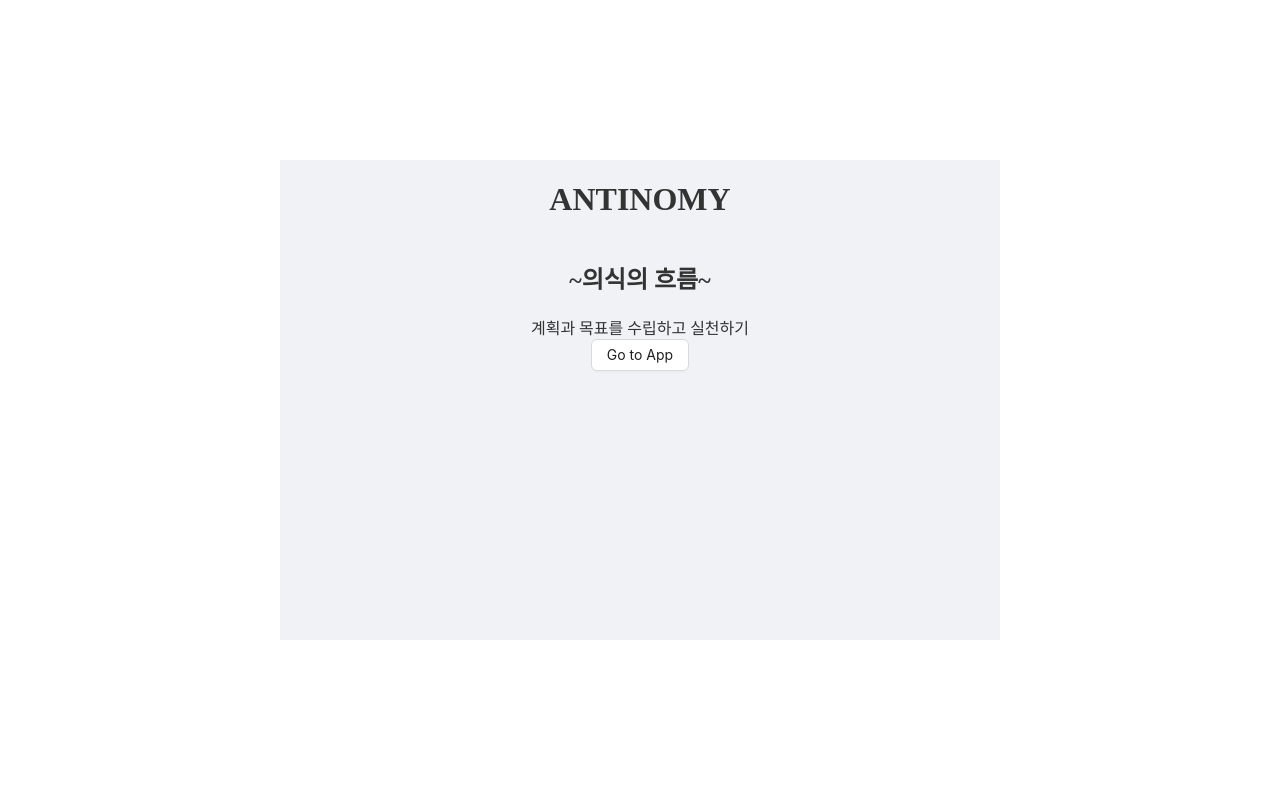
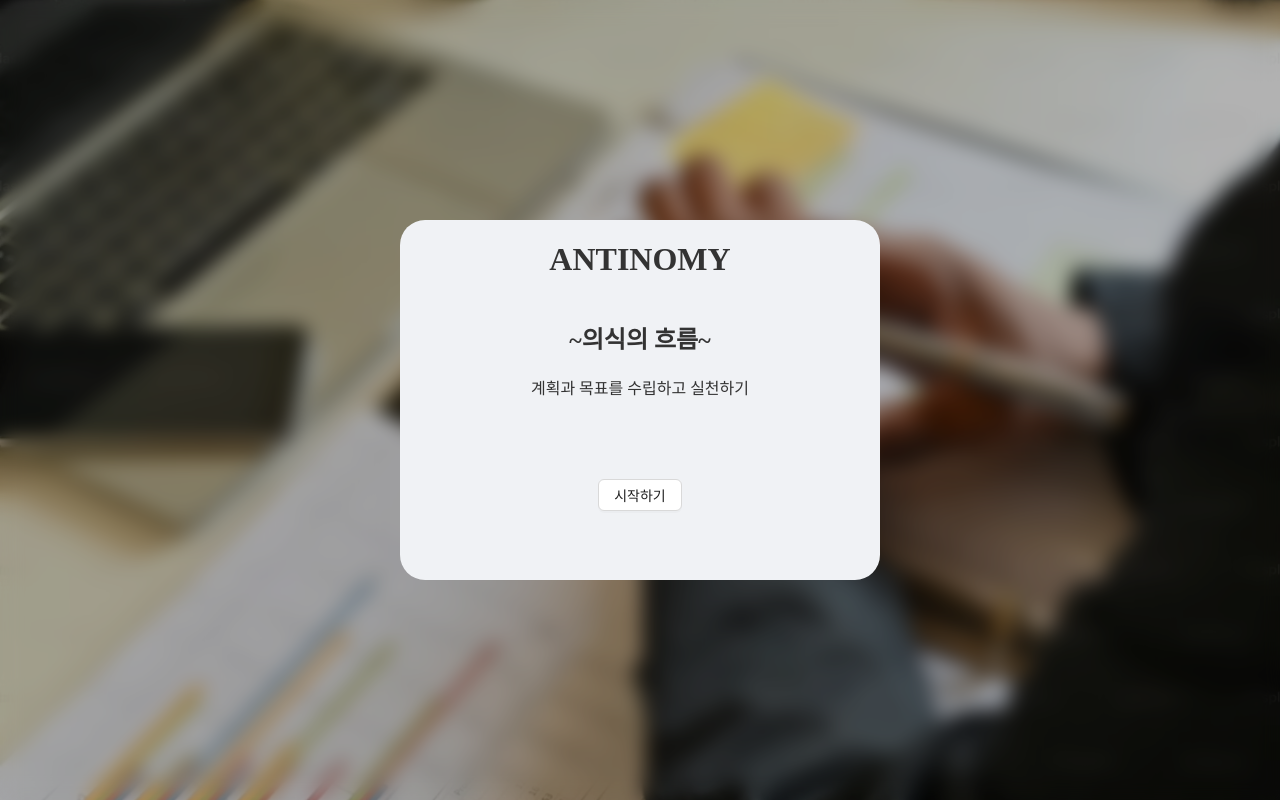
Before and after one commit to TechginusTG/Antinomy, a React (Vite) app in the folder client/: page / in a window 1280 px wide. Built offline with nearby package versions, Linux system fonts and the light colour scheme.

Commit message:
일단 완성?

```diff
--- a/client/src/pages/Landing/Landing.jsx
+++ b/client/src/pages/Landing/Landing.jsx
@@ -1,20 +1,37 @@
+import React, { useState, useEffect } from "react";
 import { Link } from "react-router-dom";
 import styles from "./Landing.module.css"; // Assuming you have a CSS file for styling
-
 import { Button } from "antd";
+import { getRandomImage } from "../../utils/imageUtils";
 
 function LandingPage() {
+    const [randomImage, setRandomImage] = useState("");
+
+    useEffect(() => {
+        setRandomImage(getRandomImage());
+
+        const intervalId = setInterval(() => {
+            setRandomImage(getRandomImage());
+        }, 15000); // 15 seconds
+
+        return () => clearInterval(intervalId);
+    }, []);
+
     return (
-        <div className={styles.landingPage}>
+        <div
+            className={styles.landingPage}
+            style={{ backgroundImage: `url(${randomImage})` }}
+        >
+            <div className={styles.overlay}></div>
             <main className={styles["main-content"]}>
                 <h1 className={styles["Title"]}>ANTINOMY</h1>
                 <h2 className={`${styles.subtitle}`}>~의식의 흐름~</h2>
                 <span>계획과 목표를 수립하고 실천하기</span>
                 <Button
                     className={styles["main-button"]}
-                    onClick={() => (window.location.replace = "/app")}
+                    onClick={() => window.location.replace("/app")}
                 >
-                    Go to App
+                    시작하기
                 </Button>
             </main>
         </div>
--- a/client/src/pages/Landing/Landing.module.css
+++ b/client/src/pages/Landing/Landing.module.css
@@ -5,19 +5,41 @@
     justify-content: center;
     width: 100vw;
     height: 100vh;
+    background-size: cover;
+    background-position: center;
+    position: relative;
+    transition: background-image 1s ease-in-out;
+}
 
-    background: var(--background-primary);
+.overlay {
+    position: absolute;
+    top: 0;
+    left: 0;
+    width: 100%;
+    height: 100%;
+    background-color: rgba(0, 0, 0, 0.3); /* Adjust opacity as needed */
+    backdrop-filter: blur(10px); /* Adjust blur radius as needed */
+    z-index: 1;
 }
 
 .main-content {
     display: flex;
     flex-direction: column;
     align-items: center;
-    width: 720px;
-    height: 480px;
-    background-color: var(--background-secondary);
+    width: 480px;
+    height: 360px;
+    border-radius: 25px;
+    background: var(--background-secondary);
+    z-index: 2;
 }
 
 .main-content Button {
-    background-color: var(--background-primary);
+    margin-top: 5rem;
+    margin-bottom: auto;
+    background: var(--background-primary);
 }
+
+.main-content Button :global(.atn-btn) {
+    width: 10rem;
+    height: 10rem;
+}
--- /dev/null
+++ b/client/src/utils/imageUtils.js
@@ -0,0 +1,12 @@
+import img2 from "../assets/img/2.png";
+import img3 from "../assets/img/3.png";
+import img4 from "../assets/img/4.png";
+import photo1 from "../assets/img/photo-1511721464821-5641710d5bf2.png";
+import planBg1 from "../assets/img/plan-bg1.png";
+
+export const images = [img2, img3, img4, photo1, planBg1];
+
+export const getRandomImage = () => {
+    const randomIndex = Math.floor(Math.random() * images.length);
+    return images[randomIndex];
+};
```
